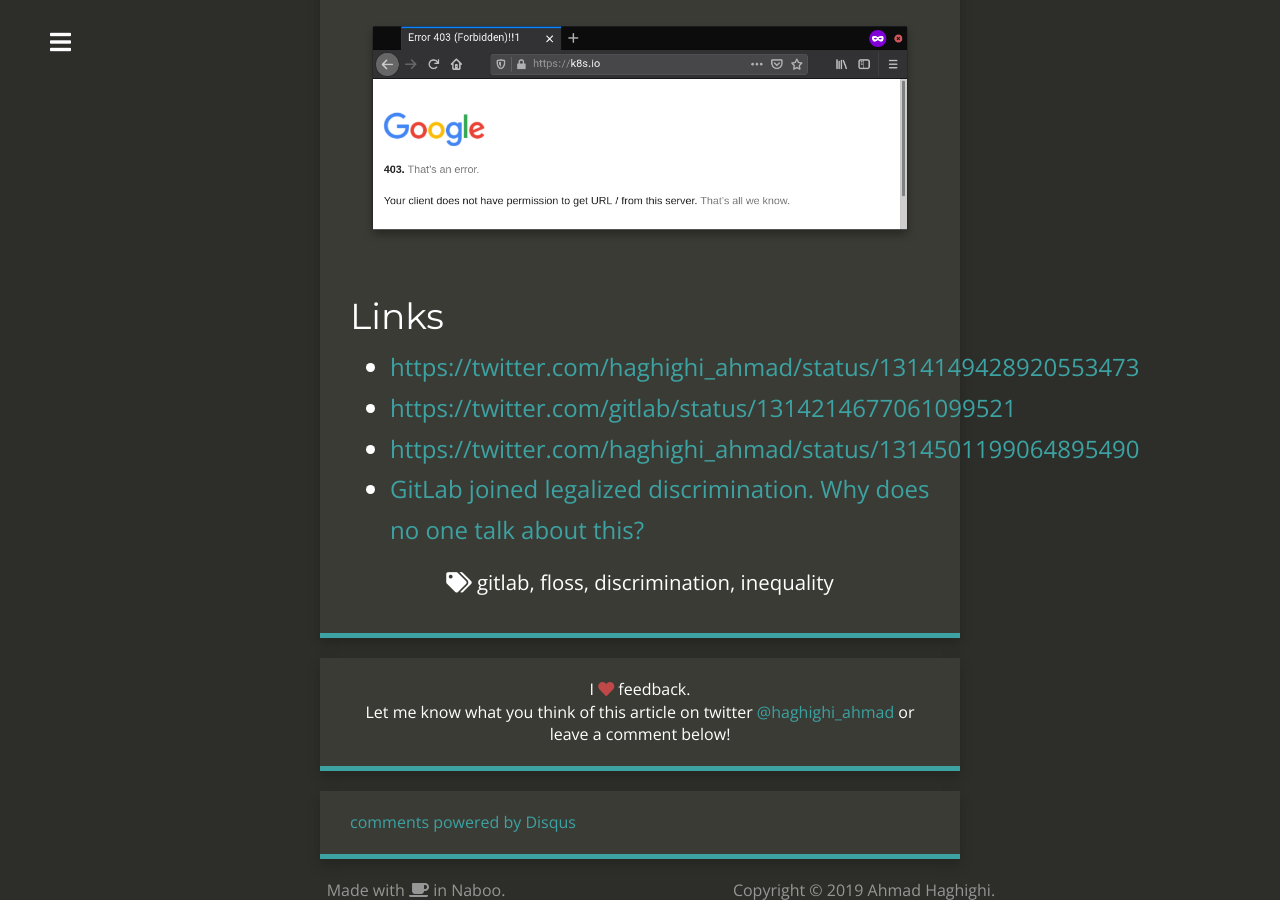
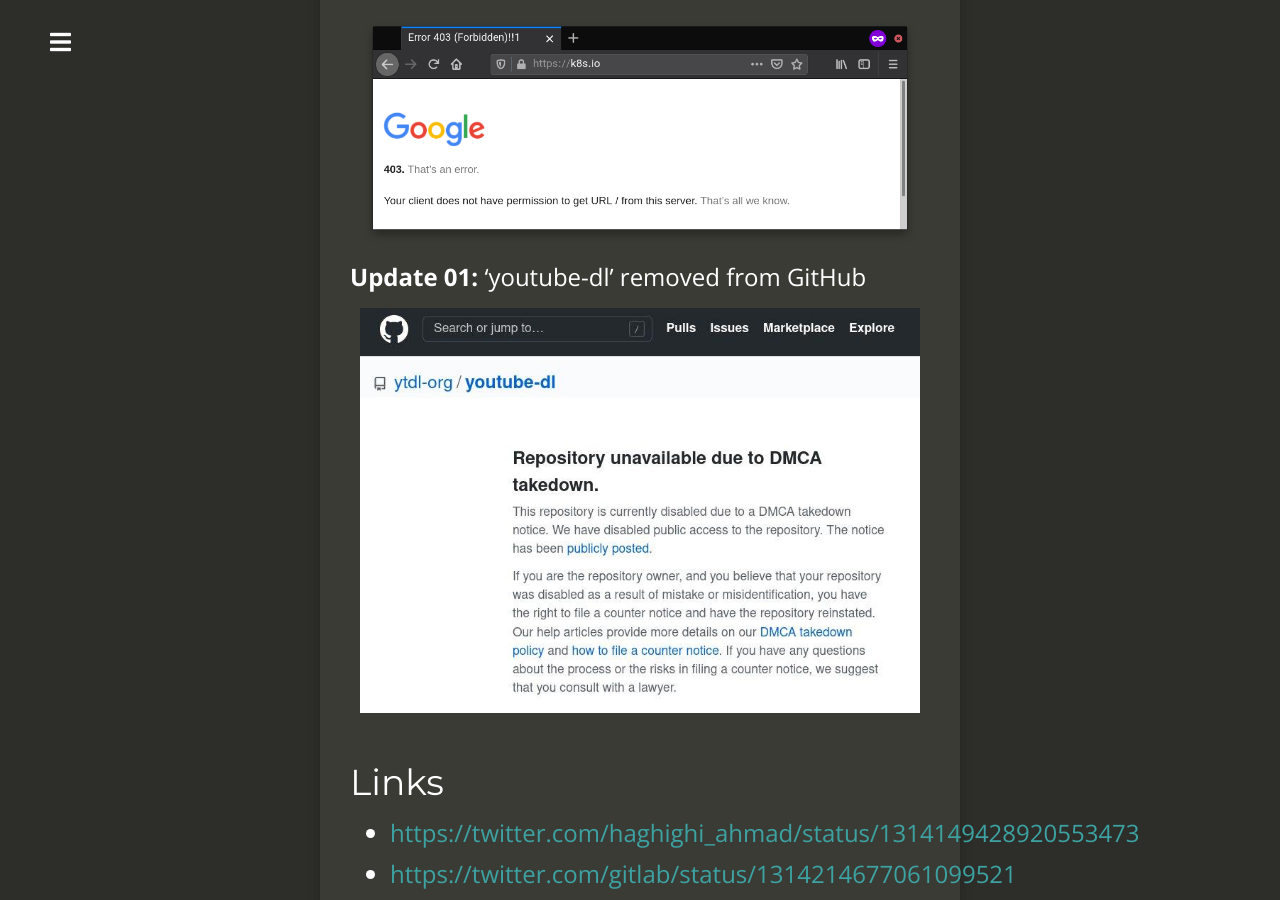
Before and after one commit to haghighi/haghighi.github.io, a Jekyll site: the page built from _posts/2020-10-14-gitlab.md, in a window 1280 px wide and 900 px high, scrolled down 6669 px. Built offline with Jekyll 4.4.1, drawn with Linux system fonts in a browser that asks for light colours; nearby versions of some CDN libraries; comment, search, counter and statistics services are not loaded.

Commit message:
youtube-dl’ downloading software removed from GitHub by RIAA takedown notice

```diff
--- a/_posts/2020-10-14-gitlab.md
+++ b/_posts/2020-10-14-gitlab.md
@@ -30,6 +30,8 @@
 ![docker-403](/assets/images/docker-403.png)
 ![golang-403](/assets/images/golang-403.png)
 ![kubernetes-403](/assets/images/kubernetes-403.png)
+**Update 01:** ‘youtube-dl’ removed from GitHub
+![youtube-dl removed from GitHub](/assets/images/youtube-dl.jpg)
 
 ## Links
 * [https://twitter.com/haghighi_ahmad/status/1314149428920553473](https://twitter.com/haghighi_ahmad/status/1314149428920553473)
```
Also changed, not shown: assets/images/youtube-dl.jpg (added).
